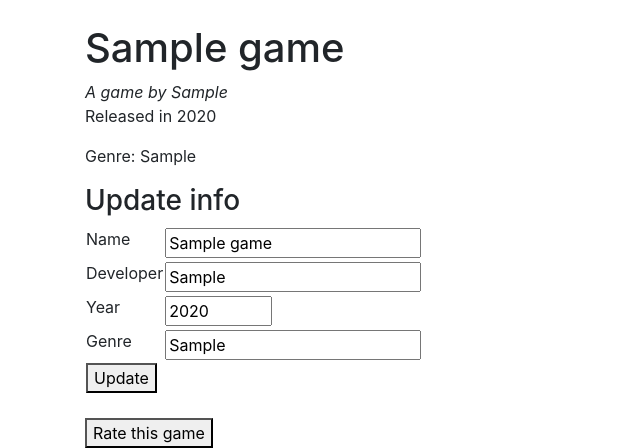
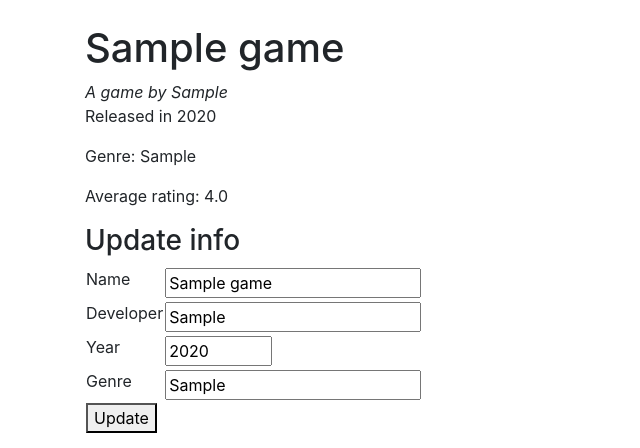
Before and after one commit to nakkekakke/GameReviewSite, a Flask app: page /games/1/ in a window 1280 px wide. Shown: the part 56-504 px from the top of the page, without its empty margins (0-640 px from the left). Run offline with Flask 2, Linux system fonts and the light colour scheme; tables that the repository leaves empty hold one stand-in row (values such as "Sample post"); some libraries are stand-ins or nearby versions.

Commit message:
pelin arvostelujen keskiarvo

```diff
--- a/application/games/models.py
+++ b/application/games/models.py
@@ -21,8 +21,6 @@ class Game(Base):
 
     @staticmethod
     def find_reviews_of_game(game_id):
-        print(game_id)
-
         stmt = text("SELECT review.content, review.rating"
                     " FROM review"
                     " WHERE review.game_id = :game_id"
@@ -34,3 +32,13 @@ class Game(Base):
             reviews.append({ "content": row[0], "rating": row[1] })
 
         return reviews
+
+    def find_average_score(game_id):
+        stmt = text("SELECT AVG(rating) FROM review"
+                    " WHERE review.game_id = :game_id"
+        ).params(game_id = game_id)
+
+        res = db.engine.execute(stmt)
+        print(vars(res))
+        for row in res:
+            return round(row[0], 2)
--- a/application/games/views.py
+++ b/application/games/views.py
@@ -37,7 +37,8 @@ def games_view(id):
     game = Game.query.get(id)
     if not game:
         return redirect(url_for('games_index'))
-    return render_template('games/show.html', game = game, form=GameForm())
+    avg = Game.find_average_score(id)
+    return render_template('games/show.html', game = game, avg = avg, form=GameForm())
 
 @app.route('/games/<id>/', methods=['POST'])
 @login_required
@@ -47,7 +48,8 @@ def games_update(id):
     if (not newGame) or (not oldGame):
         return redirect(url_for('games_view', id = id))
     if not newGame.validate():
-        return render_template('games/show.html', game = oldGame, form = newGame)
+        avg = Game.find_average_score(id)
+        return render_template('games/show.html', game = oldGame, avg = avg, form = newGame)
     compareGamesAndUpdate(oldGame, newGame)
     db.session().commit()
     return redirect(url_for('games_view', id = oldGame.id))
--- a/application/templates/games/show.html
+++ b/application/templates/games/show.html
@@ -6,6 +6,8 @@
   <i>A game by {{ game.developer }}</i>
   <p>Released in {{ game.year }}</p>
   <p>Genre: {{ game.genre }}</p>
+
+  <p>Average rating: {{ avg }}</p>
 
   <h3>Update info</h3>
   <form method="POST" action="{{ url_for('games_update', id=game.id) }}">
```
